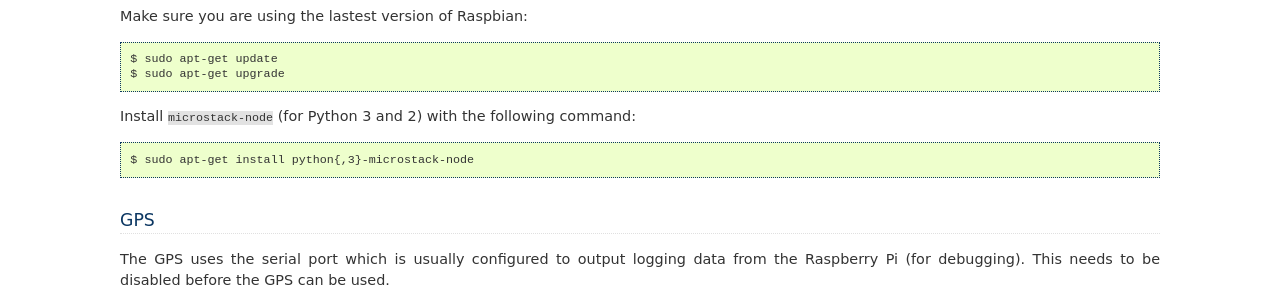
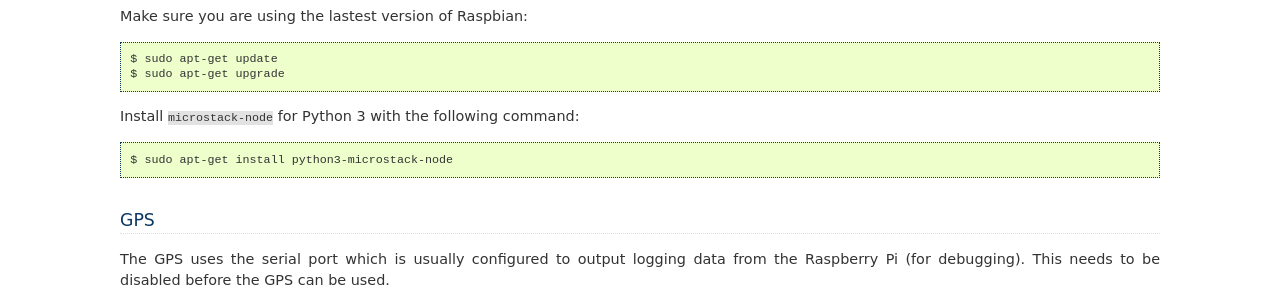
Before and after one commit to microstack-IoT/python3-microstacknode, a Sphinx documentation site: the page built from docs/installation.rst, in a window 1280 px wide. Shown: the part 173-473 px from the top of the page. Built offline with Sphinx 7.4.7, drawn with Linux system fonts in a browser that asks for light colours.

Commit message:
fixed accelcat example and updated install instructions in docs

```diff
--- a/docs/installation.rst
+++ b/docs/installation.rst
@@ -6,10 +6,10 @@ Make sure you are using the lastest version of Raspbian::
     $ sudo apt-get update
     $ sudo apt-get upgrade
 
-Install ``microstack-node`` (for Python 3 and 2) with the following
+Install ``microstack-node`` for Python 3 with the following
 command::
 
-    $ sudo apt-get install python{,3}-microstack-node
+    $ sudo apt-get install python3-microstack-node
 
 GPS
 ===
```
Also changed, not shown: 1 other file.
